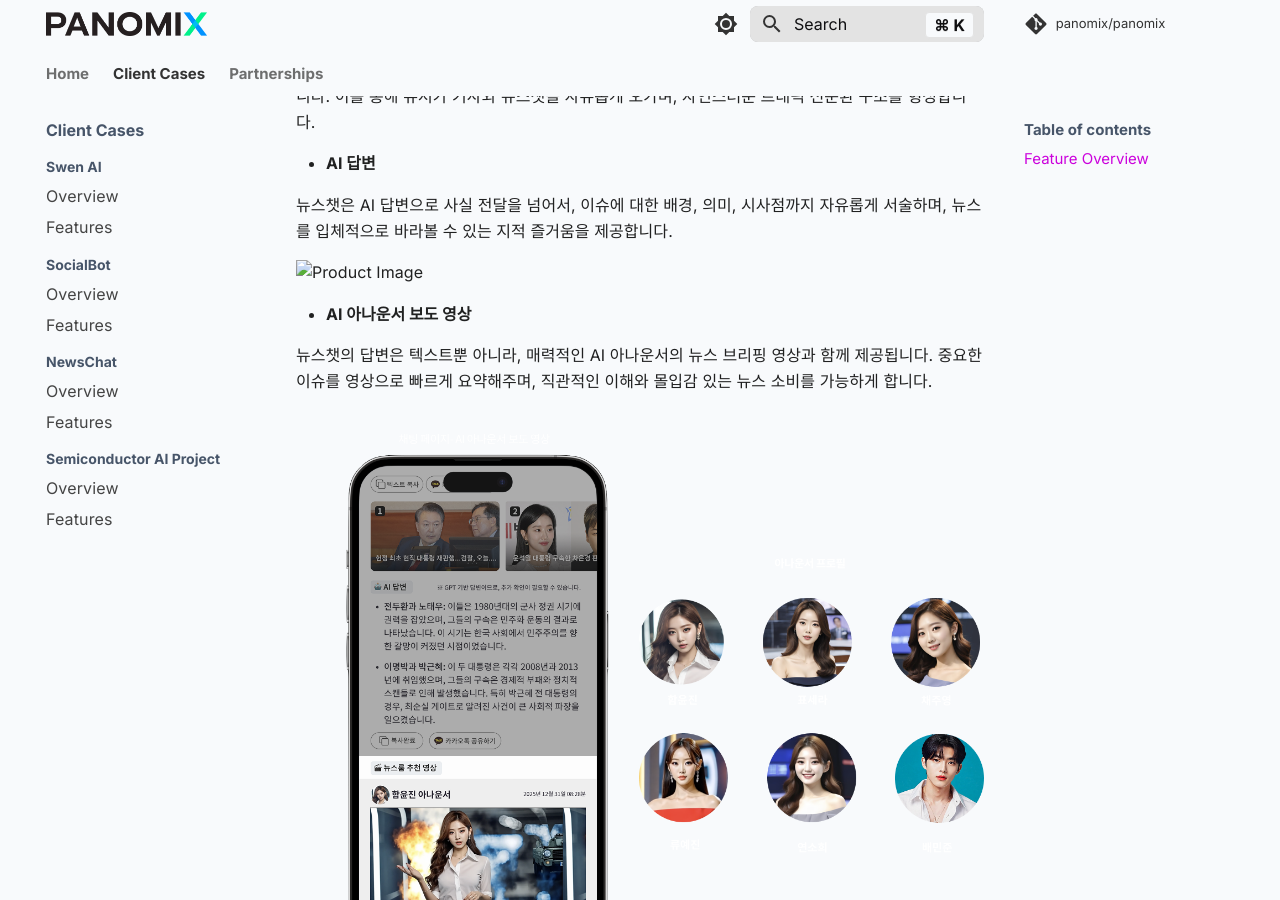
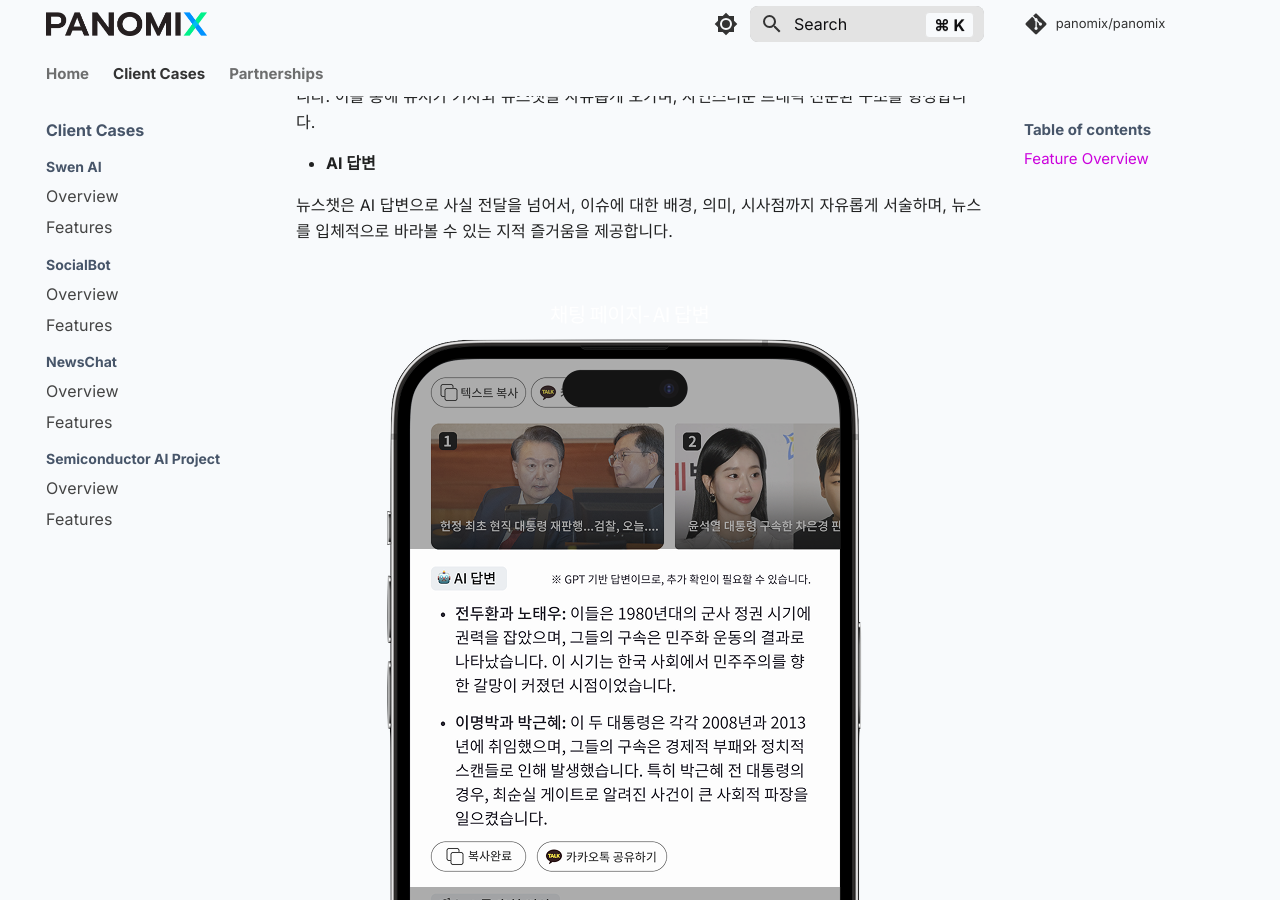
Before and after one commit to panomix/panomix, an MkDocs documentation site: the page built from docs/clients/newschat/features.md, in a window 1280 px wide and 900 px high, scrolled down 1380 px. Built offline with MkDocs 1.6.1 and Material for MkDocs 9.7.7, drawn with Linux system fonts in a browser that asks for light colours; comment, search, counter and statistics services are not loaded.

Commit message:
Update features.md

```diff
--- a/docs/clients/newschat/features.md
+++ b/docs/clients/newschat/features.md
@@ -19,7 +19,7 @@
 
   뉴스챗은 AI 답변으로 사실 전달을 넘어서, 이슈에 대한 배경, 의미, 시사점까지 자유롭게 서술하며, 뉴스를 입체적으로 바라볼 수 있는 지적 즐거움을 제공합니다.
 
-![Product Image](images/airesponse.png)
+![Product Image](images/AIresponse.png)
 
 - **AI 아나운서 보도 영상**
 
```
